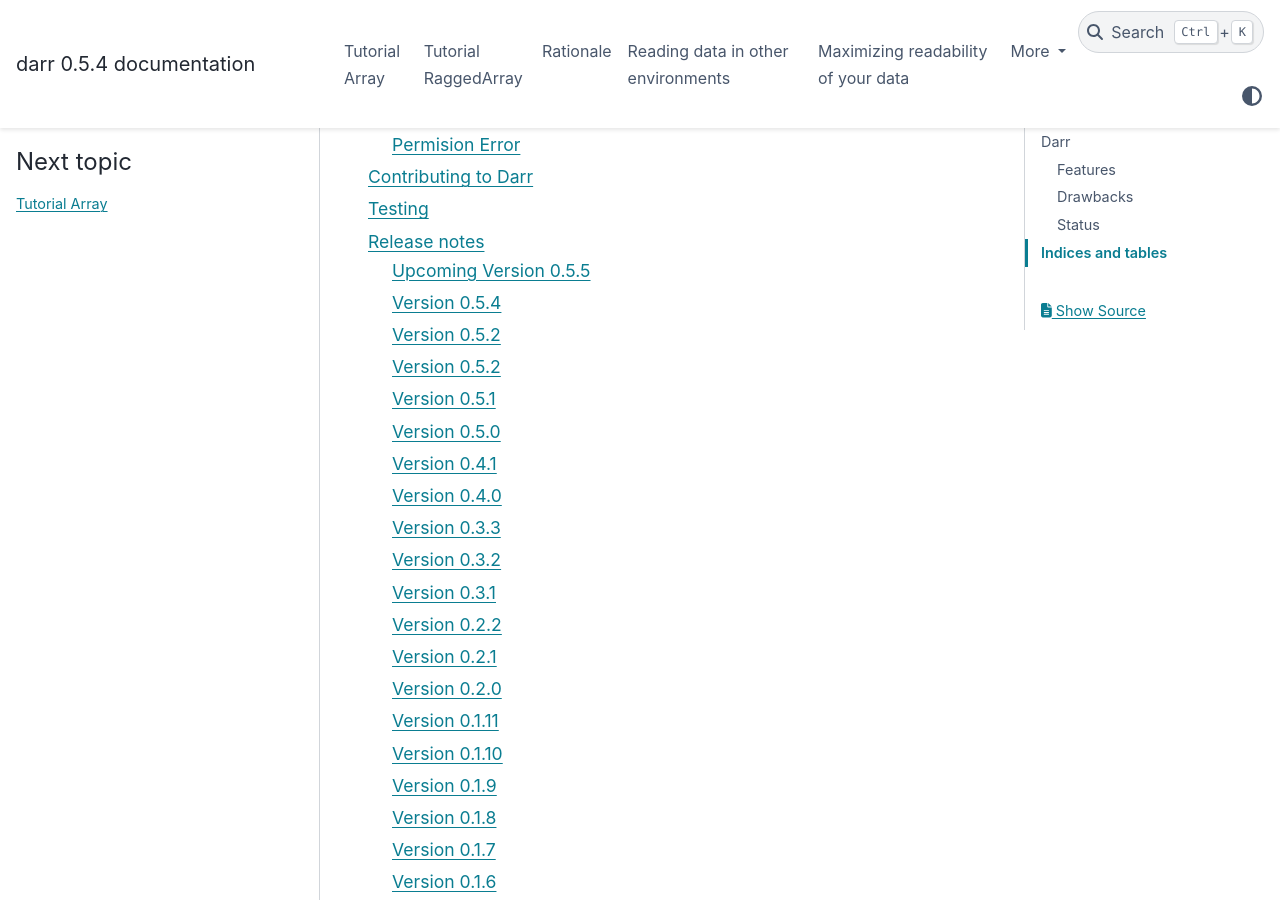
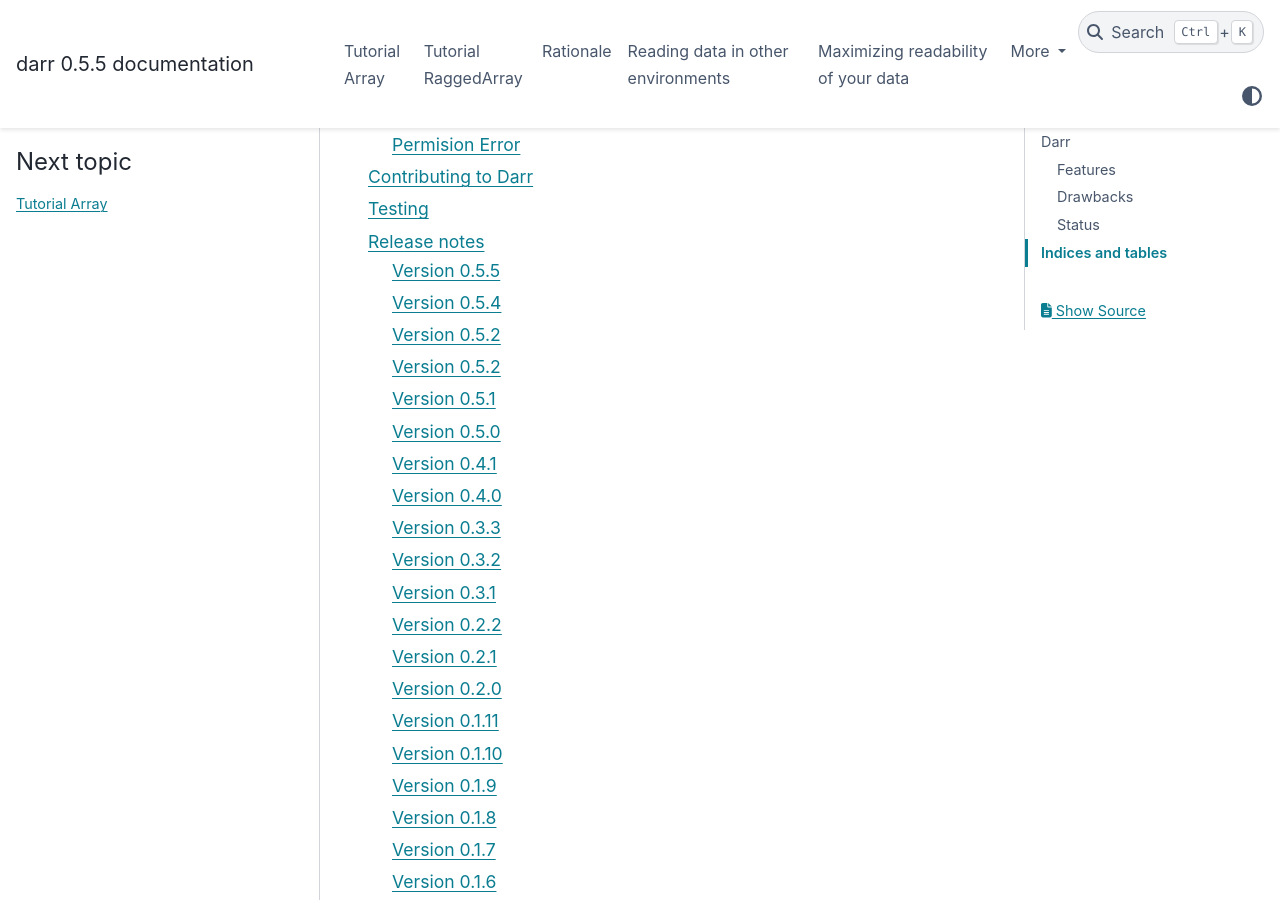
Before and after one commit to gbeckers/Darr, a Sphinx documentation site: the page built from docs/index.rst, in a window 1280 px wide and 900 px high, scrolled down 3587 px. Built offline with Sphinx 7.4.7 and the PyData theme 0.15.4, drawn with Linux system fonts in a browser that asks for light colours.

Commit message:
prepare release 0.5.5

```diff
--- a/README.rst
+++ b/README.rst
@@ -133,7 +133,7 @@
    :target: https://github.com/gbeckers/Darr/actions/workflows/python_package.yml
 .. |Appveyor Status| image:: https://ci.appveyor.com/api/projects/status/github/gbeckers/darr?svg=true
    :target: https://ci.appveyor.com/project/gbeckers/darr
-.. |PyPi version| image:: https://img.shields.io/badge/pypi-0.5.4-orange.svg
+.. |PyPi version| image:: https://img.shields.io/badge/pypi-0.5.5-orange.svg
    :target: https://pypi.org/project/darr/
 .. |Conda Forge| image:: https://anaconda.org/conda-forge/darr/badges/version.svg
    :target: https://anaconda.org/conda-forge/darr
--- a/docs/conf.py
+++ b/docs/conf.py
@@ -60,7 +60,7 @@
 # The short X.Y version.
 version = '0.5'
 # The full version, including alpha/beta/rc tags.
-release = '0.5.4'
+release = '0.5.5'
 
 # The language for content autogenerated by Sphinx. Refer to documentation
 # for a list of supported languages.
--- a/docs/index.rst
+++ b/docs/index.rst
@@ -139,7 +139,7 @@
    :target: https://github.com/gbeckers/Darr/actions/workflows/python_package.yml
 .. |Appveyor Status| image:: https://ci.appveyor.com/api/projects/status/github/gbeckers/darr?svg=true
    :target: https://ci.appveyor.com/project/gbeckers/darr
-.. |PyPi version| image:: https://img.shields.io/badge/pypi-0.5.4-orange.svg
+.. |PyPi version| image:: https://img.shields.io/badge/pypi-0.5.5-orange.svg
    :target: https://pypi.org/project/darr/
 .. |Conda Forge| image:: https://anaconda.org/conda-forge/darr/badges/version.svg
    :target: https://anaconda.org/conda-forge/darr
--- a/docs/releasenotes.rst
+++ b/docs/releasenotes.rst
@@ -1,8 +1,8 @@
 Release notes
 =============
 
-Upcoming Version 0.5.5
-----------------------
+Version 0.5.5
+-------------
 - implement read code for Scilab.
 - pydata sphinx theme doc.
 
--- a/setup.py
+++ b/setup.py
@@ -94,7 +94,7 @@
    :target: https://github.com/gbeckers/Darr/actions/workflows/python_package.yml
 .. |Appveyor Status| image:: https://ci.appveyor.com/api/projects/status/github/gbeckers/darr?svg=true
    :target: https://ci.appveyor.com/project/gbeckers/darr
-.. |PyPi version| image:: https://img.shields.io/badge/pypi-0.5.4-orange.svg
+.. |PyPi version| image:: https://img.shields.io/badge/pypi-0.5.5-orange.svg
    :target: https://pypi.org/project/darr/
 .. |Conda Forge| image:: https://anaconda.org/conda-forge/darr/badges/version.svg
    :target: https://anaconda.org/conda-forge/darr
```
